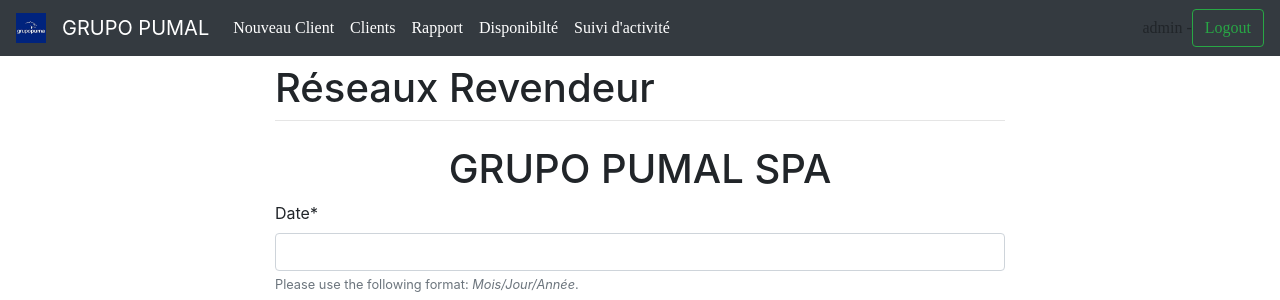
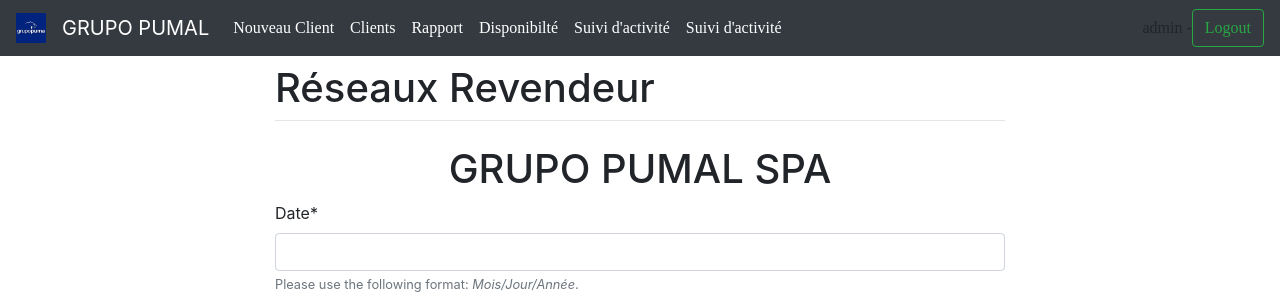
Before and after one commit to ilyes022/CRR-GRUPO-PUMAL-SPA-, a Django app: page /revendeurs in a window 1280 px wide. Shown: the top 300 px of the page. Run offline with Django 3.2, Linux system fonts and the light colour scheme; a user stored in the database is signed in; data comes from the database, SQL or seed files in the repository; some libraries are stand-ins or nearby versions.

Commit message:
changing navvbra

```diff
--- a/pro/template/navvbar.html
+++ b/pro/template/navvbar.html
@@ -36,7 +36,9 @@
       <li class="nav-item active">
         <a class="nav-link active" href="{% url 'number' %}" tabindex="-1" aria-disabled="true">Suivi d'activité</a>
       </li>
-
+  <li class="nav-item active">
+        <a class="nav-link active" href="{% url 'number' %}" tabindex="-1" aria-disabled="true">Suivi d'activité</a>
+      </li>
 
 
     </ul>
```
